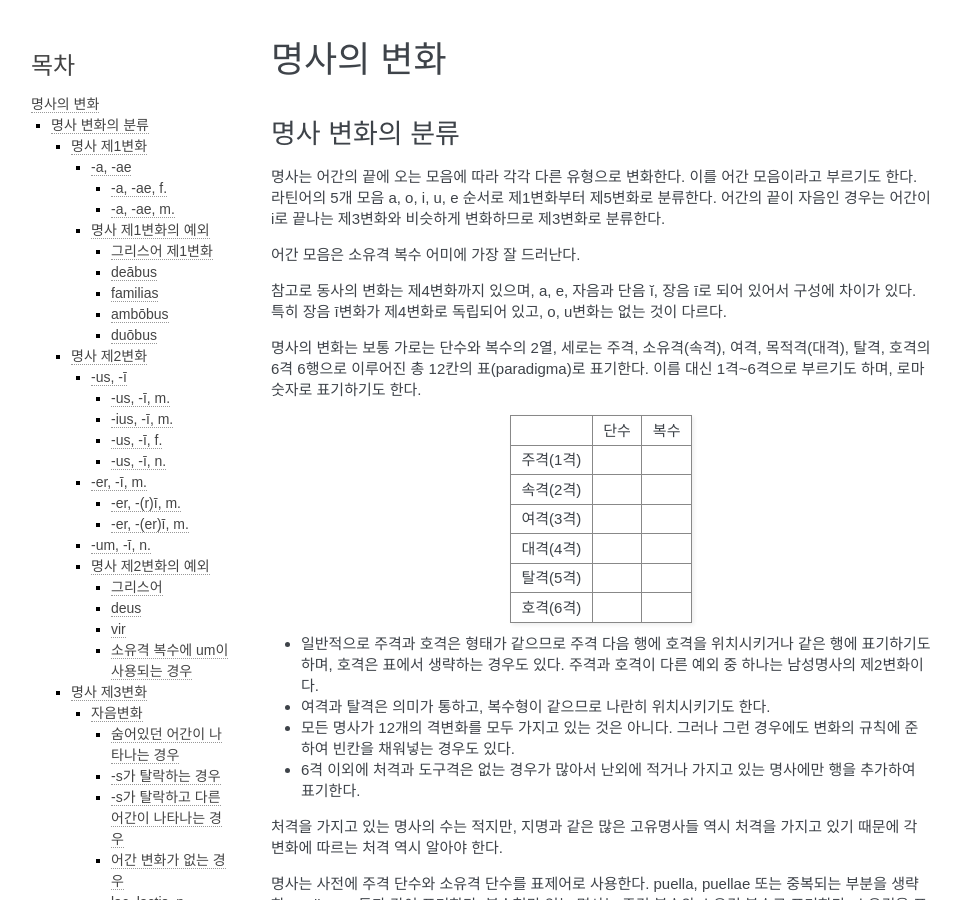
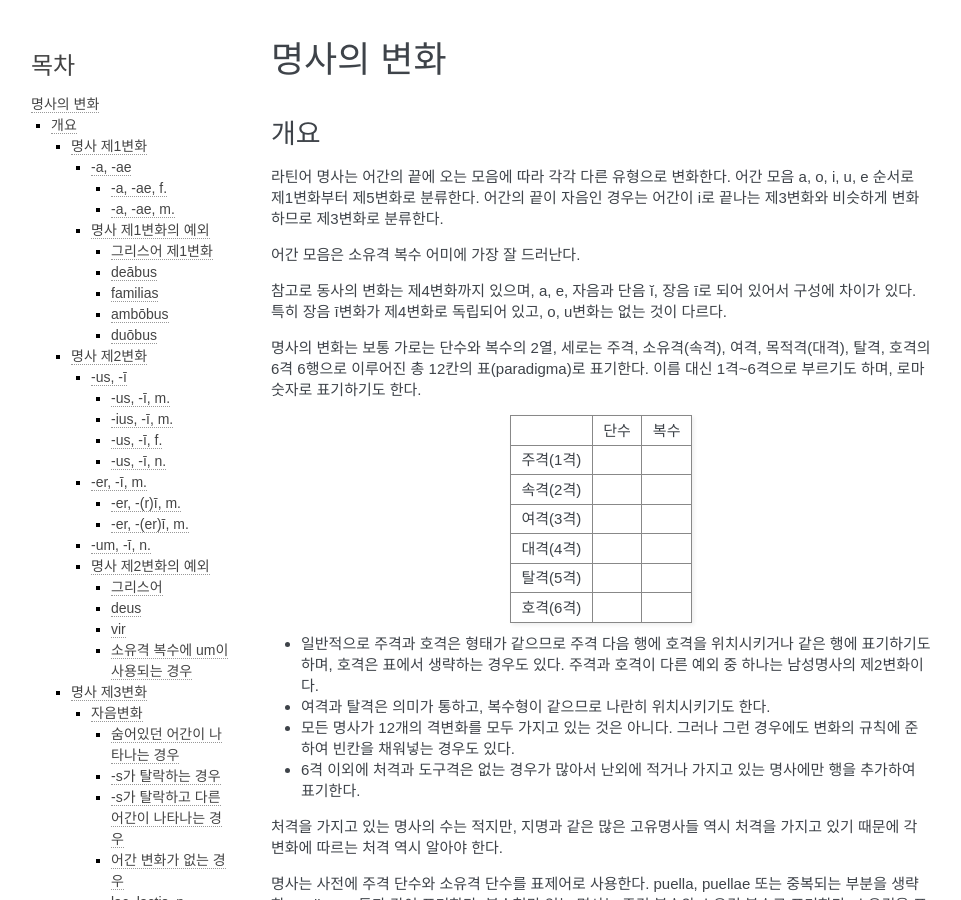
Before and after one commit to kabbala/grammatica_latina, a Sphinx documentation site: the page built from source/declinatio_nominis.rst, in a window 1280 px wide and 900 px high. Shown: the whole window, without its empty margins (149-1110 px from the left). Built offline with Sphinx 7.4.7, drawn with Linux system fonts in a browser that asks for light colours.

Commit message:
test build

```diff
--- a/source/declinatio_nominis.rst
+++ b/source/declinatio_nominis.rst
@@ -1,13 +1,10 @@
 명사의 변화
 ===========
 
-명사 변화의 분류
--------------
-
-명사는 어간의 끝에 오는 모음에 따라 각각 다른 유형으로 변화한다. 이를
-어간 모음이라고 부르기도 한다. 라틴어의 5개 모음 a, o, i, u, e 순서로
-제1변화부터 제5변화로 분류한다. 어간의 끝이 자음인 경우는 어간이 i로
-끝나는 제3변화와 비슷하게 변화하므로 제3변화로 분류한다.
+개요
+----
+
+라틴어 명사는 어간의 끝에 오는 모음에 따라 각각 다른 유형으로 변화한다. 어간 모음 a, o, i, u, e 순서로 제1변화부터 제5변화로 분류한다. 어간의 끝이 자음인 경우는 어간이 i로 끝나는 제3변화와 비슷하게 변화하므로 제3변화로 분류한다.
 
 어간 모음은 소유격 복수 어미에 가장 잘 드러난다.
 
```
